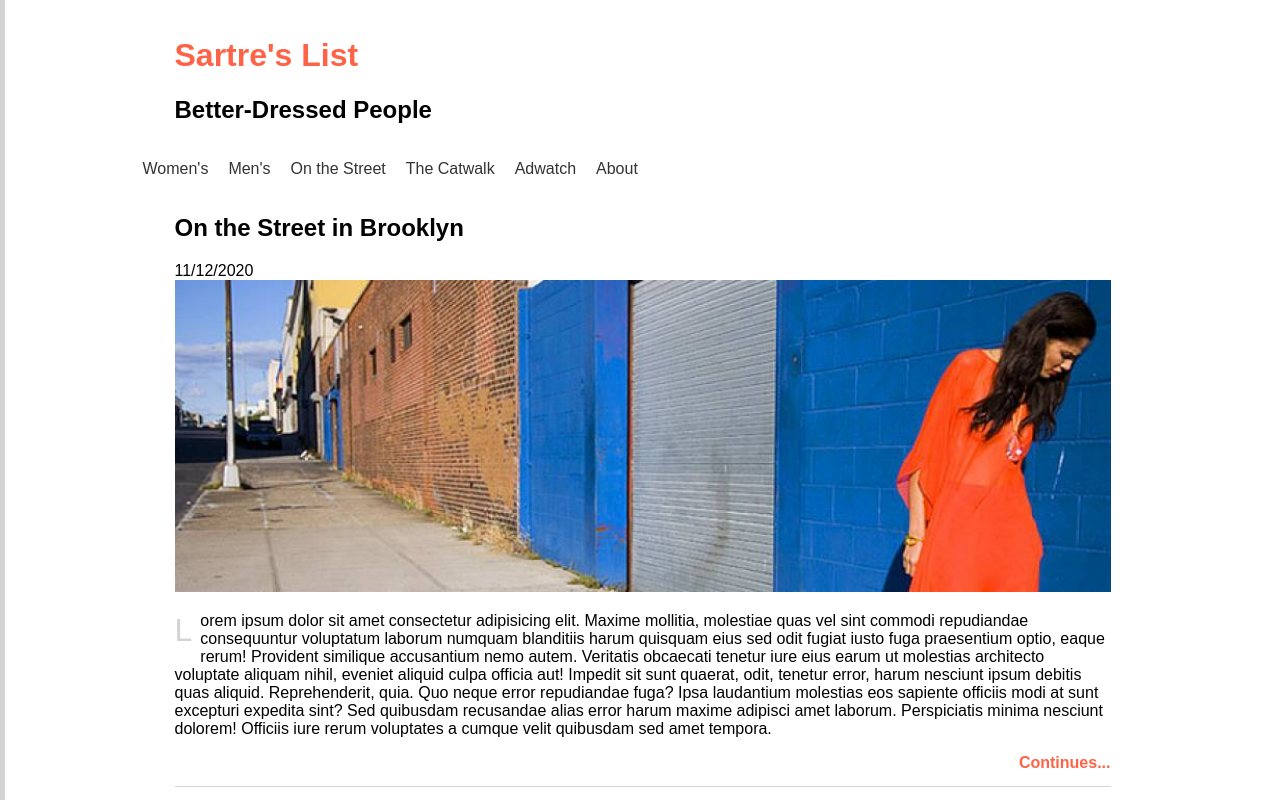
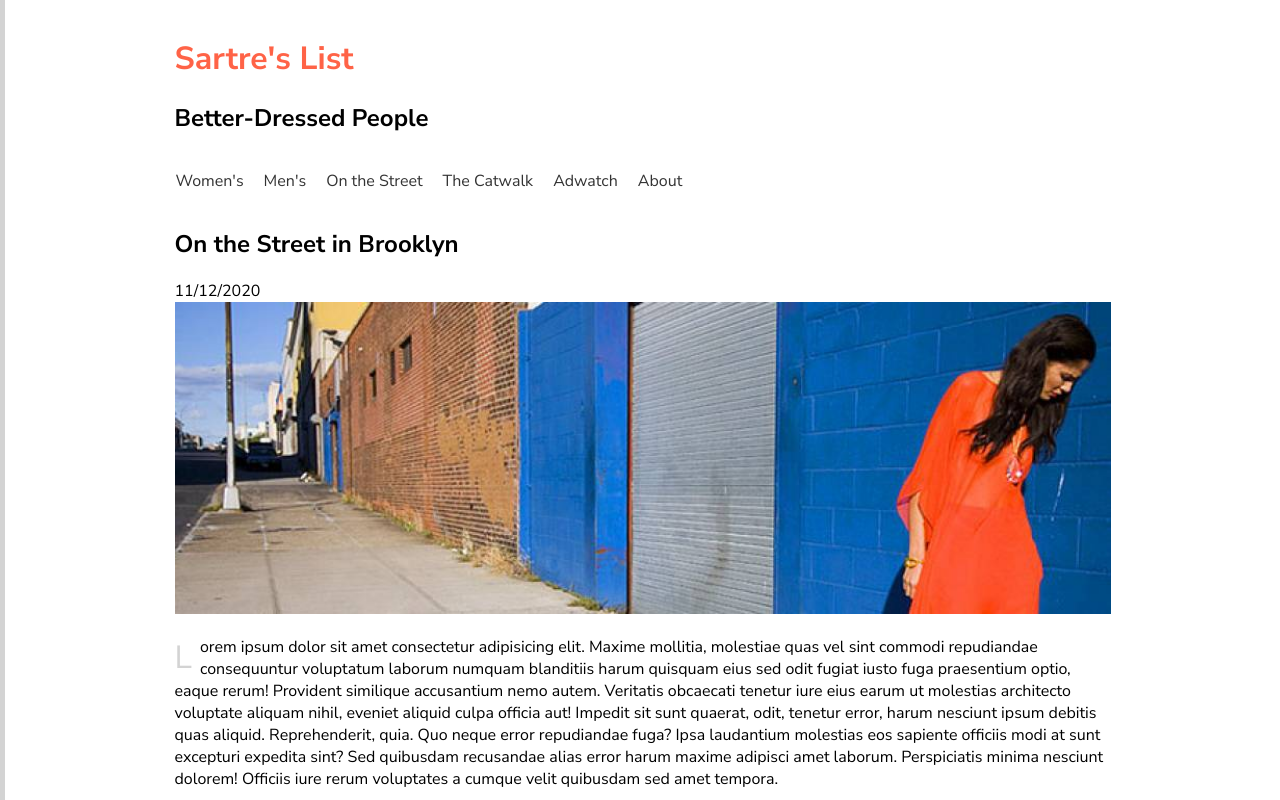
Before and after one commit to robinallenaz/my-react-app, a React (Create React App) app: page / in a window 1280 px wide. Shown: the top 800 px of the page. Built offline with nearby package versions, Linux system fonts and the light colour scheme; a web font is replaced by a local one.

Commit message:
Added styling to align header nav with other elements

```diff
--- a/src/Nav.jsx
+++ b/src/Nav.jsx
@@ -2,7 +2,7 @@
 
 function Nav() {
   return (
-    <nav aria-label="Main Navigation" role="navigation">
+    <nav aria-label="Main Navigation" role="navigation" class="header-nav">
       <ul>
         <li><a href="...">Women's</a></li>
         <li><a href="...">Men's</a></li>
--- a/src/styles.css
+++ b/src/styles.css
@@ -1,11 +1,13 @@
 @import url('https://fonts.googleapis.com/css2?family=Chantilly+Light&display=swap');
+@import url('https://fonts.googleapis.com/css2?family=Nunito+Sans:wght@400;700&display=swap');
 
 html {
     border-left: 5px solid lightgray;
+    font-family: 'Chantilly',sans-serif;
   }
 
   body {
-    font-family: 'Chantilly',sans-serif;
+    font-family: 'Nunito Sans',sans-serif;
     min-height: 100vh;
     max-width: 1000px;
     margin: 0 auto;
@@ -72,4 +74,9 @@
 
   .copyright {
     color: #959595;
+
   }
+  .header-nav {
+    /* justify-content: flex-end; */
+    margin-left: 33px;
+  }
```
